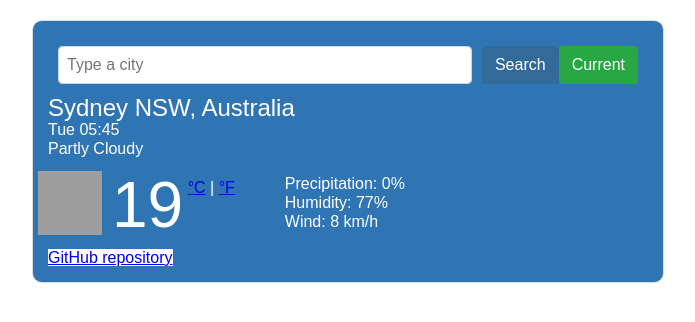
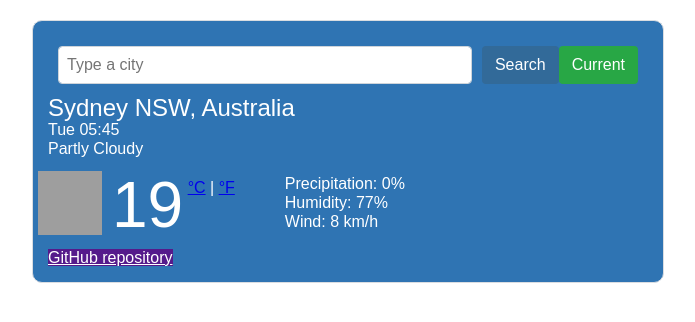
Before and after one commit to chichi5454/first-repository-weatherapp-learning-project-shecodes, a plain HTML site: page index.html in a window 1280 px wide. In both pictures the pointer is over the link "GitHub repository". Shown: the top 322 px of the page, without its empty margins (307-1002 px from the left). Drawn offline with nearby package versions, Linux system fonts and the light colour scheme; no server answers; grey boxes are pictures that could not be loaded; a web font is replaced by a local one.

Commit message:
updating link hover property

```diff
--- a/main.css
+++ b/main.css
@@ -162,7 +162,7 @@ button:hover {
 .link {
   background-color: #fff;
 }
-link:hover {
+.link:hover {
   cursor: pointer;
   color: #fff;
   background-color: #551a8b;
```
